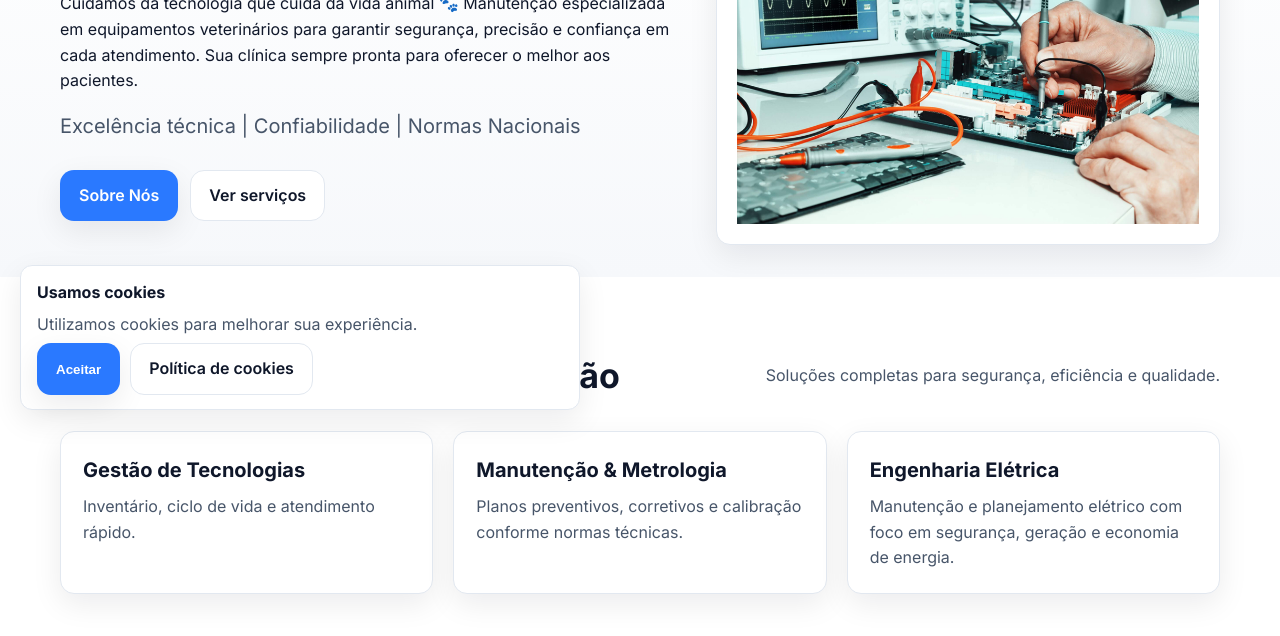
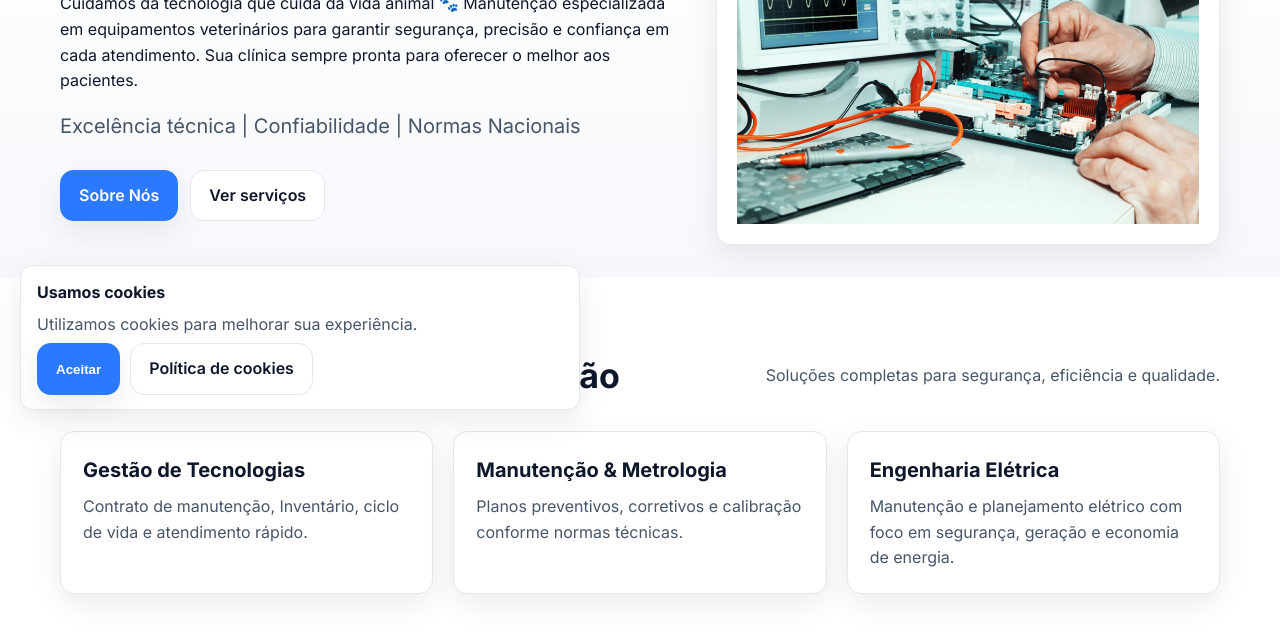
Before and after one commit to A2CENGENHARIA/A2CENGENHARIA, a plain HTML site: page index.html in a window 1280 px wide. Shown: the part 370-1006 px from the top of the page. Drawn offline with Linux system fonts and the light colour scheme.

Commit message:
Add files via upload

```diff
--- a/index.html
+++ b/index.html
@@ -205,7 +205,7 @@
       <div class="grid grid-3">
         <div class="card">
           <h3>Gestão de Tecnologias</h3>
-          <p>Inventário, ciclo de vida e atendimento rápido.</p>
+          <p> Contrato de manutenção, Inventário, ciclo de vida e atendimento rápido.</p>
         </div>
         <div class="card">
           <h3>Manutenção & Metrologia</h3>
```
